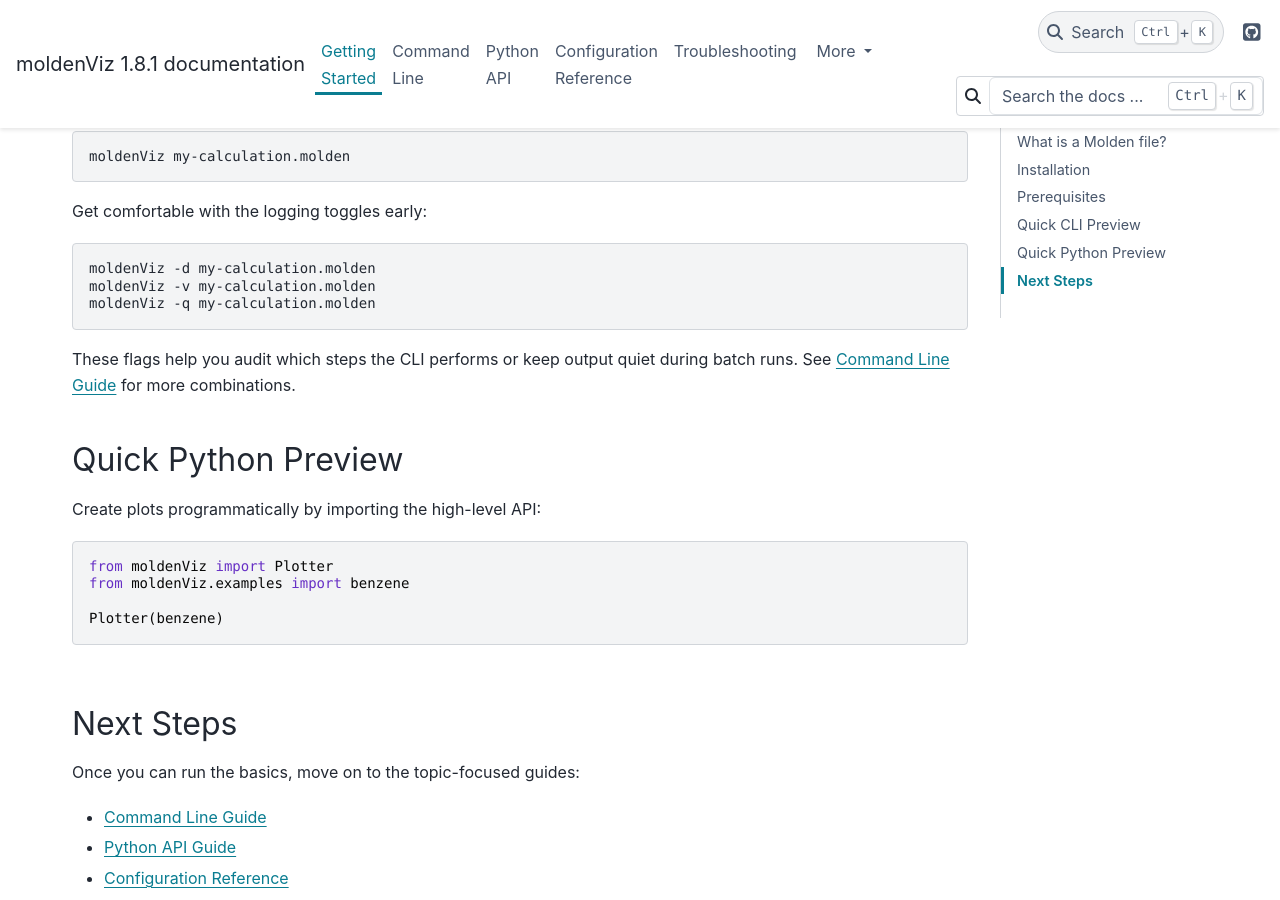
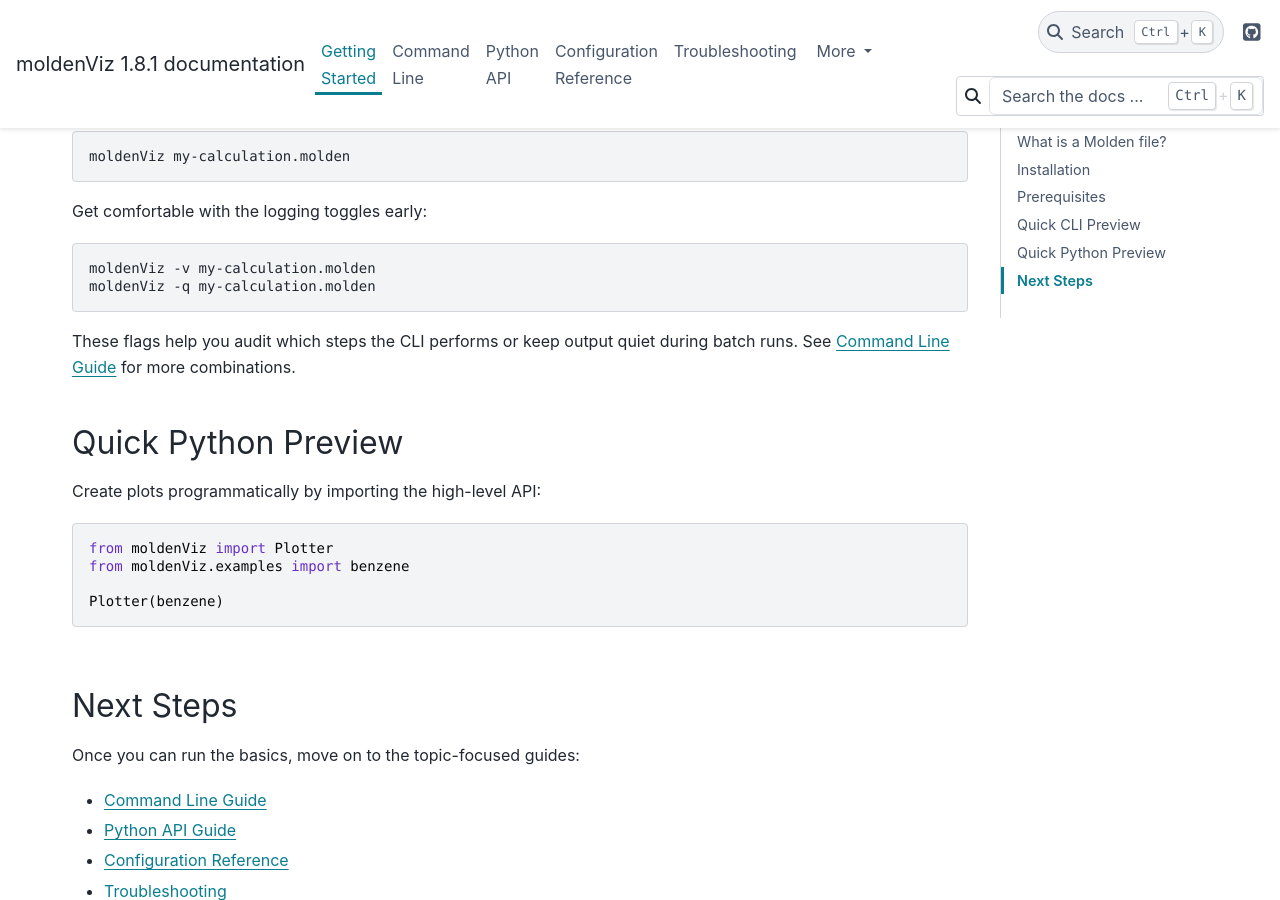
Before and after one commit to Faria22/moldenViz, a Sphinx documentation site: the page built from docs/source/getting-started.rst, in a window 1280 px wide and 900 px high, scrolled down 1333 px. Built offline with Sphinx 7.4.7 and the PyData theme 0.15.4, drawn with Linux system fonts in a browser that asks for light colours.

Commit message:
Remove '-d' flag example from getting started guide
Removed the example command for running moldenViz with the '-d' flag.

```diff
--- a/docs/source/getting-started.rst
+++ b/docs/source/getting-started.rst
@@ -64,7 +64,6 @@
 
 .. code-block:: bash
 
-   moldenViz -d my-calculation.molden
    moldenViz -v my-calculation.molden
    moldenViz -q my-calculation.molden
 
```
